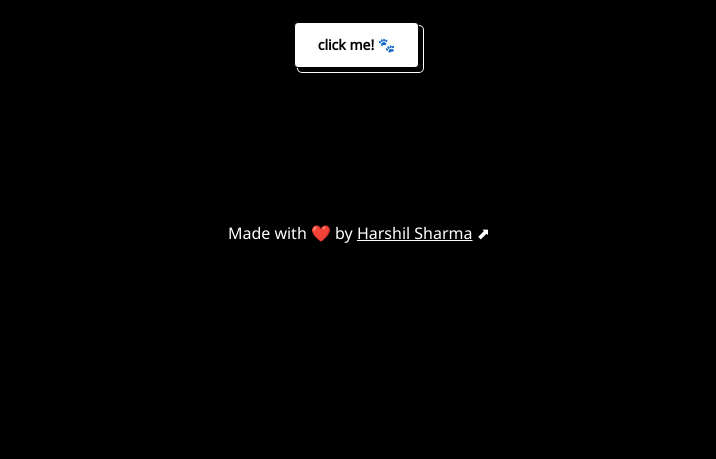
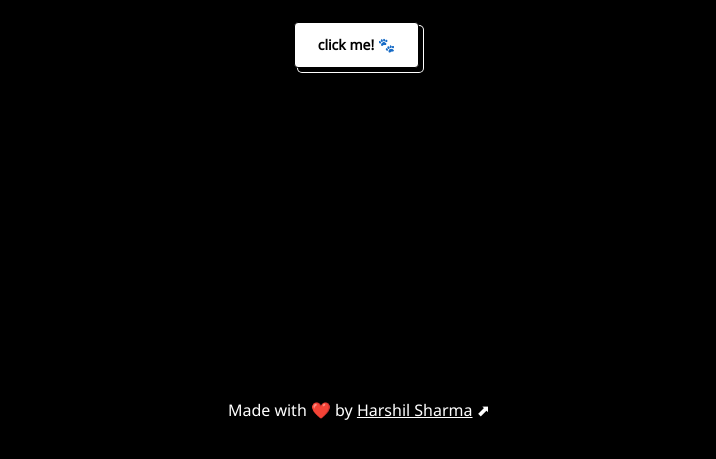
Before and after one commit to harshilshrma/CataFax, a plain HTML site: page index.html in a window 1280 px wide. Shown: the part 329-788 px from the top of the page, without its empty margins (281-997 px from the left). Drawn offline with Linux system fonts and the light colour scheme.

```diff
--- a/first.js
+++ b/first.js
@@ -7,7 +7,6 @@ const getFacts = async () => {
         let response = await fetch(URL);
         let data = await response.json();
         text.innerText = `${data.fact}`;
-
     } catch (error) {
         console.error("Error fetching cat facts:", error);
     }
--- a/style.css
+++ b/style.css
@@ -33,7 +33,13 @@ body {
 }
 
 .footer-text {
-    margin-top: 18vh;
+    position: fixed;
+    bottom: calc(0% + 20px);
+    left: 0;
+    width: 100%;
+    background-color: #000000;
+    padding: 30px;
+    text-align: center;
 }
 
 
```
